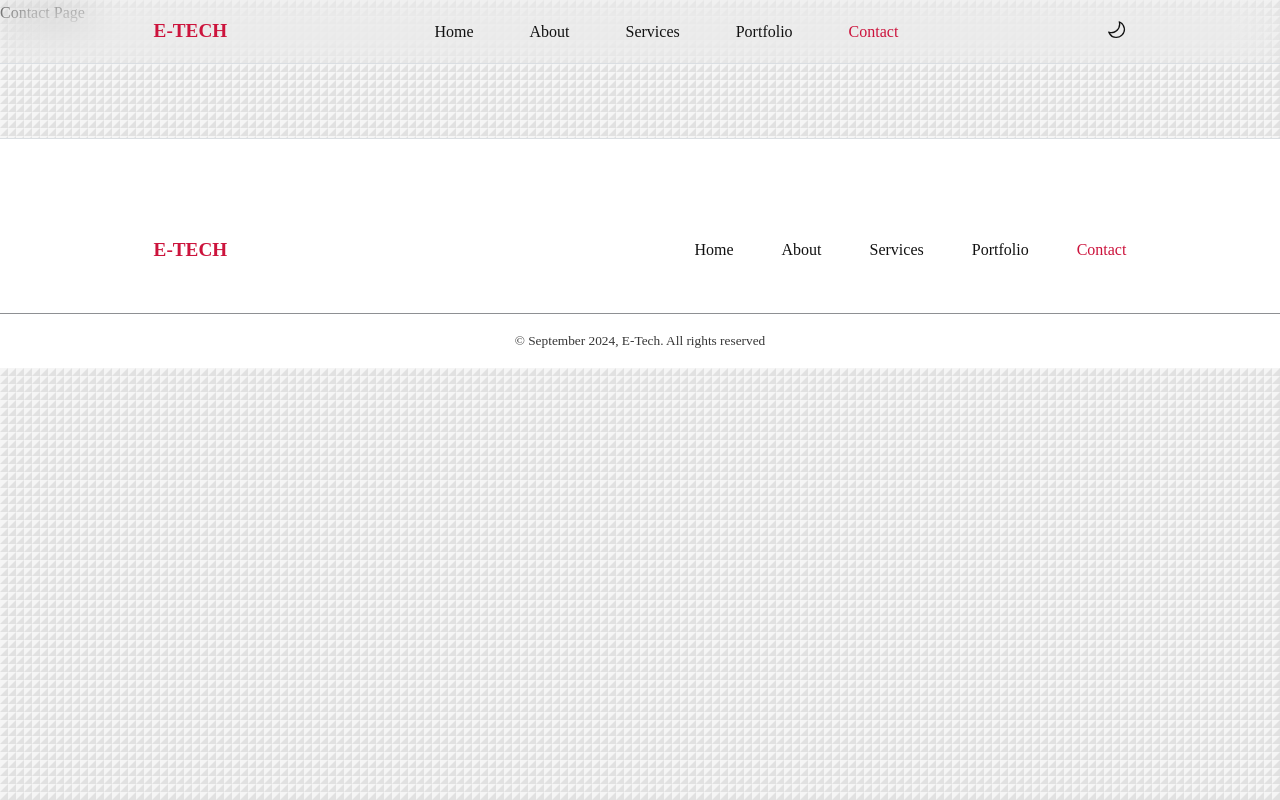
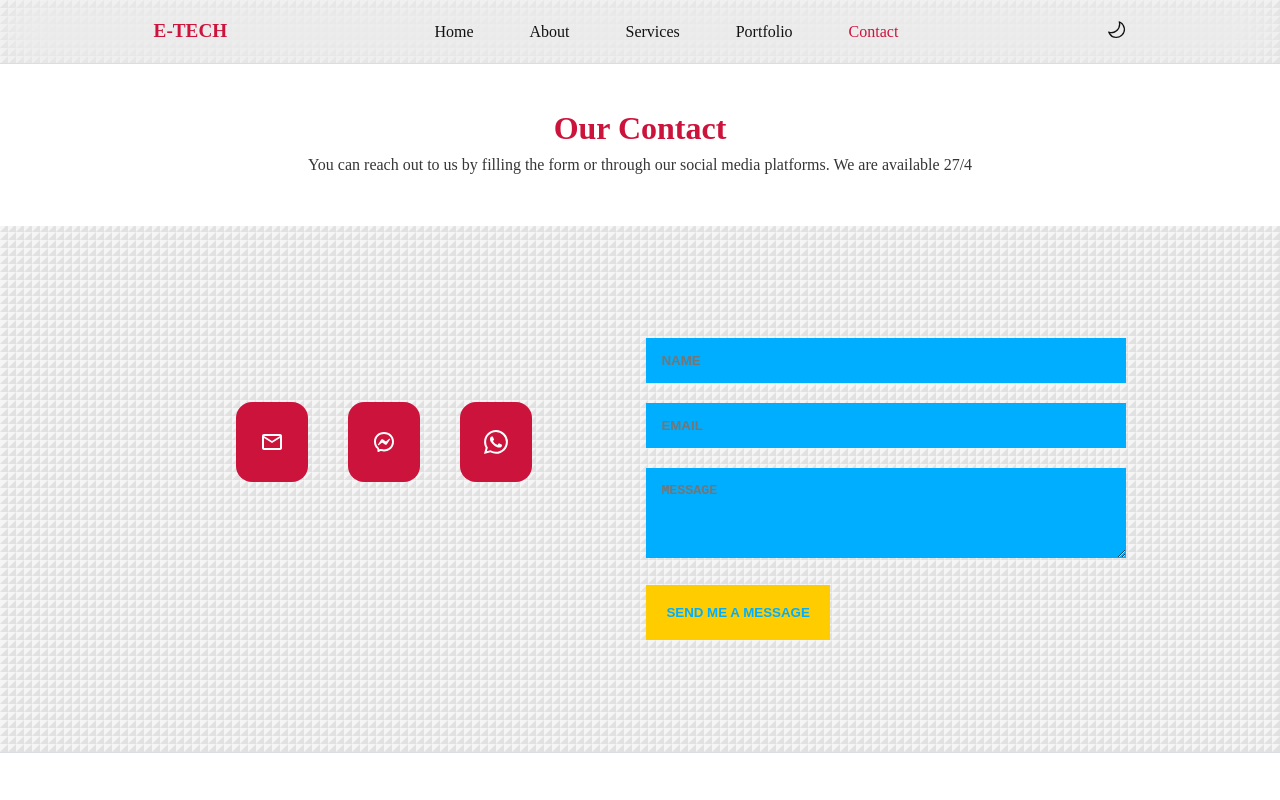
Before and after one commit to Muraina020/next-portfolio, a Next.js app: page /contact in a window 1280 px wide. Shown: the top 800 px of the page. Built offline with nearby package versions, Linux system fonts and the light colour scheme.

Commit message:
first commit

```diff
--- /dev/null
+++ b/app/contact/Social.jsx
@@ -0,0 +1,24 @@
+import React from 'react'
+import { MdOutlineEmail } from 'react-icons/md'
+import { RiMessengerLine } from 'react-icons/ri'
+import { BsWhatsapp } from 'react-icons/bs'
+import styles from "./contact.module.css"
+
+
+const Social = () => {
+  return (
+    <div className={styles.contactWrapper}>
+    <a href="murainaboluwatife@gmail.com" className={styles.contactOption} target='_blank' rel='noopener noreferrer'>
+      < MdOutlineEmail className={styles.contactIcon}/>
+    </a>
+    <a href="https://www.instagram.com/muraina020" className={styles.contactOption} target='_blank' rel='noopener noreferrer'>
+      <RiMessengerLine className={styles.contactIcon}/>
+    </a>
+    <a href="https://wa.me/+2347061048347" className={styles.contactOption} target='_blank' rel='noopener noreferrer'>
+      <BsWhatsapp  className={styles.contactIcon}/>
+    </a>
+    </div>
+  )
+}
+
+export default Social
--- a/app/contact/contact.module.css
+++ b/app/contact/contact.module.css
@@ -0,0 +1,75 @@
+/* socical media */
+.contactWrapper{
+    display: flex;
+    margin-inline: auto;
+    width: fit-content;
+    gap: 2.5rem;
+    opacity: 0;
+    margin-top: 4rem;
+    animation: identifier 1s ease-in forwards;
+}
+@keyframes identifier{
+    to{
+        opacity: 1;
+    }
+}
+.contactWrapper a{
+    background: var(--color-primary);
+    color: white;
+    font-size: 1.5rem;
+    height: 5rem;
+    padding: 1.5rem;
+    border-radius: 1rem;
+    display: grid;
+    place-items: center;
+}
+
+@media screen and(max-width: 600px) {
+    .contactWrapper{
+        margin-top: 6rem;
+        gap: 1.5rem;
+    }
+}
+
+
+/* contant form */
+.sociaForm{
+    display: flex;
+    gap: 2rem;
+}
+
+.form{
+    width: 30rem;
+}
+
+.formInput {
+    width: 100%;
+    background-color: #00aeff;
+    font-weight: 600;
+    padding: 15px;
+    color: rgba(0, 0, 0, 0.5);
+  }
+
+  .mt5 {
+    margin-top: 20px;
+    background-color: #00aeff;
+  }
+
+  .errorMessage {
+    color: #ff0000;
+    margin-top: 4px;
+  }
+
+  .submitButton {
+    padding: 20px;
+    background-color: #ffcc00;
+    font-weight: 600;
+    color: #00aeff;
+    margin-top: 20px;
+    transition: background-color 0.5s, color 0.5s;
+  }
+
+  .submitButton:hover {
+    background-color: #ff0000;
+    color: #ffffff;
+  }
--- a/app/contact/page.jsx
+++ b/app/contact/page.jsx
@@ -1,9 +1,49 @@
 import React from 'react'
 import styles from './contact.module.css'
+import SectionHeader from '../components/section-header/SectionHeader'
+import Social from './Social'
 
 const page = () => {
   return (
-    <div>Contact Page</div>
+<section>
+<SectionHeader title="Our Contact" subtitle="You can reach out to us by filling the form or through our social media platforms. We are available 27/4"/>
+<div className={`container ${styles.container}`}>
+  <article className={styles.sociaForm}>
+    <Social/>
+    <form
+    target="_blank"
+    method="POST"
+    className={styles.form}
+  >
+    {/* Name Input */}
+    <input
+      className={styles.formInput}
+      type="text"
+      placeholder="NAME"
+    />
+
+    {/* Email Input */}
+    <input
+      className={`${styles.formInput} ${styles.mt5}`}
+      type="text"
+      placeholder="EMAIL"
+    />
+
+    {/* Message Textarea */}
+    <textarea
+      className={`${styles.formInput} ${styles.mt5}`}
+      placeholder="MESSAGE"
+      rows="4"
+      cols="50"
+    />
+    {/* Submit Button */}
+    <button type="submit" className={styles.submitButton}>
+      SEND ME A MESSAGE
+    </button>
+  </form>
+  </article>
+  </div>
+  </section>
   )
 }
 
```
